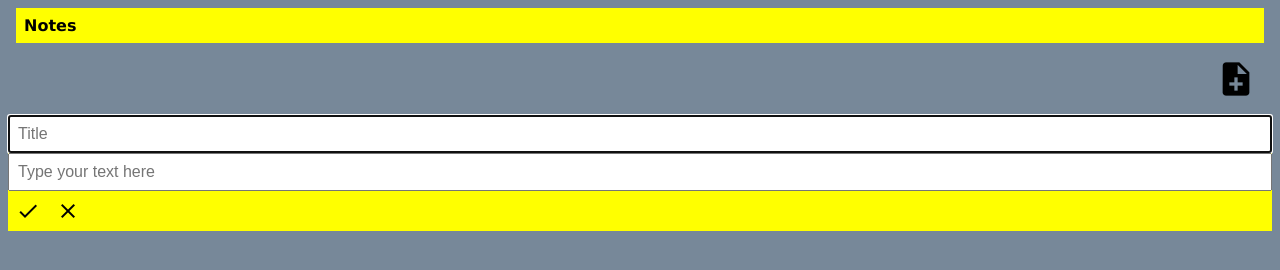
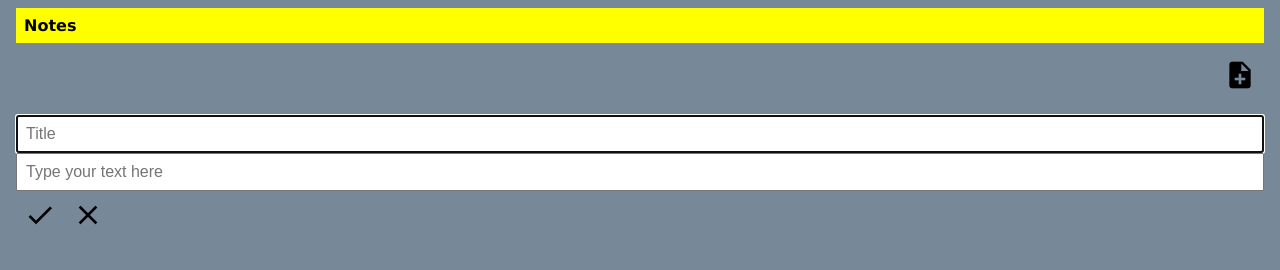
Before and after one commit to knife-maniac/NoteApp, a plain HTML site: page index.html in a window 1280 px wide. Both pictures are taken after a click on the link "note_add". Drawn offline with Linux system fonts and the light colour scheme.

Commit message:
better font size, paddings, colors

```diff
--- a/style/style.css
+++ b/style/style.css
@@ -26,18 +26,21 @@ body .button {
 }
 
 body .button:hover {
-    background-color: grey;
+    background-color: darkgrey;
 }
 
 #notes_container_banner {
     background-color: yellow;
+    font-size: calc(2*var(--unit));
     font-weight: bold;
     margin: var(--unit);
     padding: var(--unit);
 }
 
-#notes {
-    /*background-color: #DDD;*/
+#notes .banner {
+    display: flex;
+    flex-direction: row;
+    justify-content: space-between;
 }
 
 body .note {
@@ -54,12 +57,6 @@ body .note .text {
     text-align: justify;
 }
 
-#notes .banner {
-    display: flex;
-    flex-direction: row;
-    justify-content: space-between;
-}
-
 #write_new_note_button_container {
     display: flex;
     justify-content: flex-end;
@@ -68,13 +65,14 @@ body .note .text {
 }
 
 #write_new_note_button {
-    font-size: calc(5*var(--unit));
+    font-size: calc(4*var(--unit));
 }
 
 #ongoing_note_container {
-    background-color: yellow;
     display: flex;
     flex-direction: column;
+    padding: var(--unit);
+
 }
 
 #new_note_buttons_container {
@@ -83,10 +81,11 @@ body .note .text {
 }
 
 #new_note_title, #new_note_text {
-    font-size: medium;
+    font-size: calc(2*var(--unit));
     padding: var(--unit);
 }
 
 #new_note_buttons_container .button {
+    font-size: calc(4*var(--unit));
     padding: var(--unit);
 }
```
